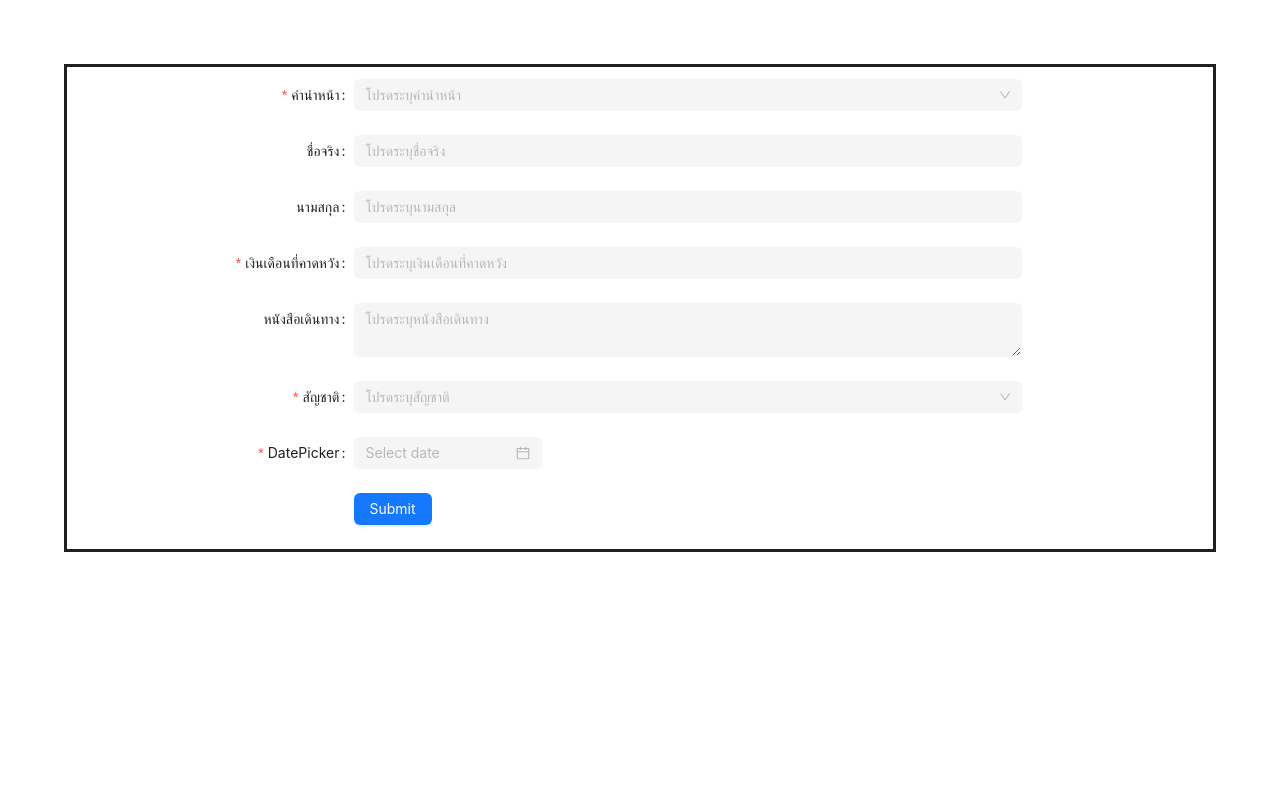
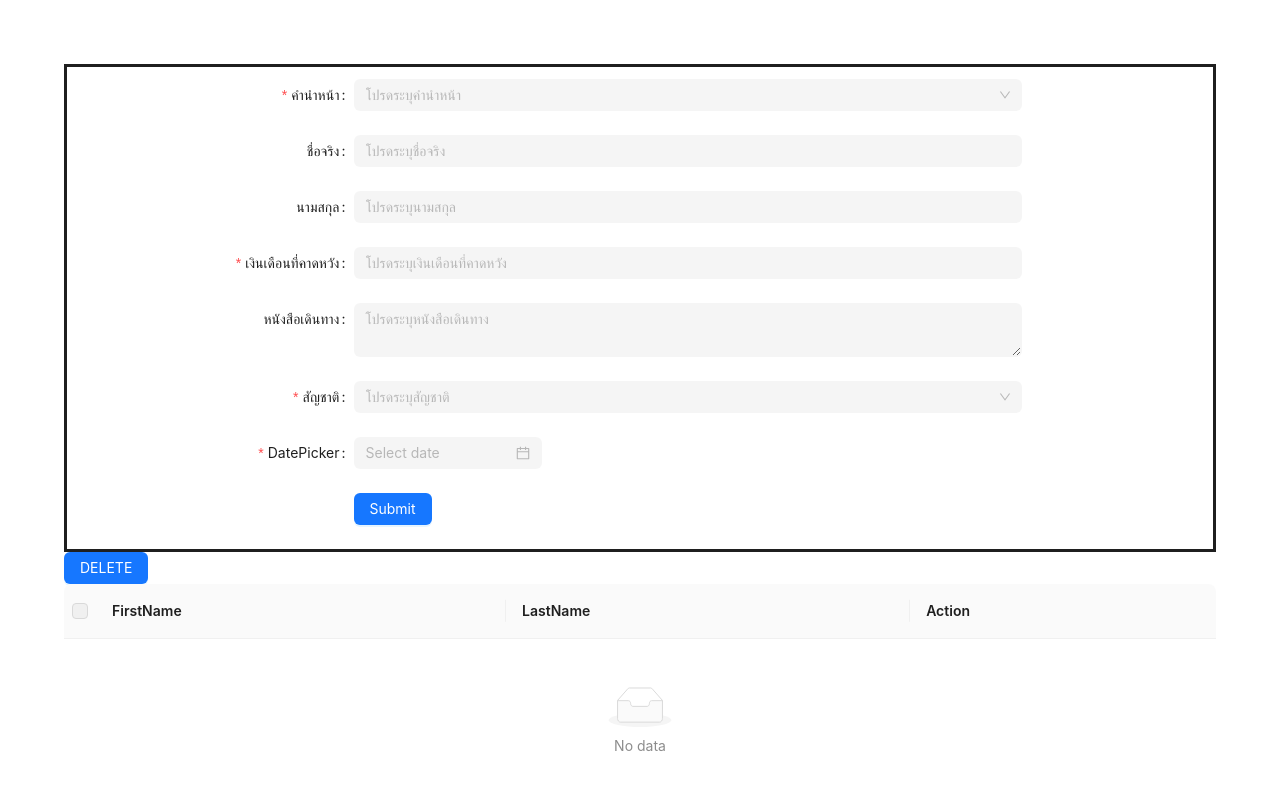
Before and after one commit to Has12Wan34/react-app, a React (Create React App) app: page /login in a window 1280 px wide. Shown: the top 790 px of the page. Built offline with nearby package versions, Linux system fonts and the light colour scheme.

Commit message:
update v2

```diff
--- a/src/features/user/userSlice.tsx
+++ b/src/features/user/userSlice.tsx
@@ -1,8 +1,8 @@
 import { createSlice, createAsyncThunk } from '@reduxjs/toolkit';
 
 interface userInitialStateType {
-    users: Users[] | null | undefined | [],
-    user: Users | {} | null | undefined,
+    users: Users[] | undefined | [];
+    user: Users | {} | null | undefined;
     status: string | null | undefined;
     error: string | null | undefined;
 };
@@ -25,30 +25,19 @@ const initialState : userInitialStateType = {
     error: null
 };
 
-// export const fetchTravels = createAsyncThunk(
-// 'travel/fetchTravels',
-// async (config) => {
-//     const res = await travelAPI.get('/api/travels', config);
-//     return res.data;
-// }
-// );
+export const fetchUserById = createAsyncThunk(
+    'user/fetchUserById',
+    async (body:Users) => {
+        return body;
+    }
+);
 
-// export const fetchTravelsById = createAsyncThunk(
-// 'travel/fetchTravelsById',
-// async (config) => {
-//     const { id } = config;
-//     const res = await travelAPI.get(`/api/travel/${id}`);
-//     return res.data;
-// }
-// );
-
-// export const fetchSearchTravels = createAsyncThunk(
-// 'travel/fetchSearchTravels',
-// async (config) => {
-//     const res = await travelAPI.get('/api/travels/search', config);
-//     return res.data;
-// }
-// );
+export const editUser = createAsyncThunk(
+    'user/editUser',
+    async (body:Users) => {
+        return body;
+    }
+);
 
 export const addUser = createAsyncThunk(
     'user/addUser',
@@ -57,23 +46,12 @@ export const addUser = createAsyncThunk(
     }
 );
 
-// export const editTravel = createAsyncThunk(
-// 'travel/editTravel',
-// async (config) => {
-//     const { id, body } = config;
-//     const res = await travelAPI.put(`/api/travel/${id}`, body);
-//     return res.data;
-// }
-// );
-
-// export const removeTravel = createAsyncThunk(
-// 'travel/removeTravel',
-// async (config) => {
-//     const { id } = config;
-//     const res = await travelAPI.delete(`/api/travel/${id}`);
-//     return res.data;
-// }
-// );
+export const removeUser = createAsyncThunk(
+    'user/removeUser',
+    async (arr:React.Key[]) => {
+        return arr;
+    }
+);
 
 const userSlice = createSlice({
     name: 'user',
@@ -81,8 +59,11 @@ const userSlice = createSlice({
     reducers: {
         initializeDataFromLocalStorage: (state) => {
             const users = localStorage.getItem('users');
+            const user = localStorage.getItem('user');
             if (users) {
               state.users = JSON.parse(users);
+            }else if (user) {
+                state.user = JSON.parse(user);
             }
         },
     },
@@ -99,78 +80,46 @@ const userSlice = createSlice({
             state.status = 'failed';
             state.error = action.error.message;
         })
+        builder.addCase(removeUser.pending, (state) => {
+            state.status = 'loading';
+        })
+        builder.addCase(removeUser.fulfilled, (state:any, action) => {
+            state.status = 'succeeded';
+            const newUsers = state.users.filter((item: Users) => !action.payload.includes(item.fname));
+            localStorage.setItem('users', JSON.stringify(newUsers));
+            state.users = newUsers;
+        })
+        builder.addCase(removeUser.rejected, (state:any, action) => {
+            state.status = 'failed';
+            state.error = action.error.message;
+        })
+        builder.addCase(fetchUserById.pending, (state) => {
+            state.status = 'loading';
+        })
+        builder.addCase(fetchUserById.fulfilled, (state:any, action) => {
+            state.status = 'succeeded';
+            localStorage.setItem('user', JSON.stringify(action.payload));
+            state.user = action.payload;
+        })
+        builder.addCase(fetchUserById.rejected, (state:any, action) => {
+            state.status = 'failed';
+            state.error = action.error.message;
+        })
+        builder.addCase(editUser.pending, (state) => {
+            state.status = 'loading';
+        })
+        builder.addCase(editUser.fulfilled, (state:any, action) => {
+            state.status = 'succeeded';
+            const targetIndex = state.users.findIndex((item: Users) => item.fname === action.payload.fname);
+            state.users[targetIndex].name = action.payload.fname;
+            state.users[targetIndex].lname = action.payload.lname;
+            state.users[targetIndex].amount = action.payload.amount;
+        })
+        builder.addCase(editUser.rejected, (state:any, action) => {
+            state.status = 'failed';
+            state.error = action.error.message;
+        })
     }
-    //extraReducers: {
-        // [addUser.pending]: (state) => {
-        // state.status = 'loading';
-        // },
-        // [addUser.fulfilled]: (state, action) => {
-        // state.status = 'succeeded';
-        // state.travels = [action.payload, ...state.travels];
-        // },
-        // [addUser.rejected]: (state, action) => {
-        // state.status = 'failed';
-        // state.error = action.error.message;
-        // },
-        // [editTravel.pending]: (state) => {
-        // state.status = 'loading';
-        // },
-        // [editTravel.fulfilled]: (state, action) => {
-        // state.status = 'succeeded';
-        // const index = state.travels.findIndex(item => item.id === action.payload.id);
-        // if (index !== -1) {
-        //     state.travels[index] = action.payload;
-        // }
-        // },
-        // [editTravel.rejected]: (state, action) => {
-        // state.status = 'failed';
-        // state.error = action.error.message;
-        // },
-        // [fetchTravels.pending]: (state) => {
-        // state.status = 'loading';
-        // },
-        // [fetchTravels.fulfilled]: (state, action) => {
-        // state.status = 'succeeded';
-        // state.travels = action.payload;
-        // },
-        // [fetchTravels.rejected]: (state, action) => {
-        // state.status = 'failed';
-        // state.error = action.error.message;
-        // },
-        // [fetchSearchTravels.pending]: (state) => {
-        // state.status = 'loading';
-        // },
-        // [fetchSearchTravels.fulfilled]: (state, action) => {
-        // state.status = 'succeeded';
-        // state.travels = action.payload;
-        // },
-        // [fetchSearchTravels.rejected]: (state, action) => {
-        // state.status = 'failed';
-        // state.error = action.error.message;
-        // },
-        // [fetchTravelsById.pending]: (state) => {
-        // state.status = 'loading';
-        // },
-        // [fetchTravelsById.fulfilled]: (state, action) => {
-        // state.status = 'succeeded';
-        // state.travel = action.payload;
-        // },
-        // [fetchTravelsById.rejected]: (state, action) => {
-        // state.status = 'failed';
-        // state.error = action.error.message;
-        // },
-        // [removeTravel.pending]: (state) => {
-        // state.status = 'loading';
-        // },
-        // [removeTravel.fulfilled]: (state, action) => {
-        // state.status = 'succeeded';
-        // state.travels = action.payload;
-        // },
-        // [removeTravel.rejected]: (state, action) => {
-        // state.status = 'failed';
-        // state.error = action.error.message;
-        // },
-    //}
 });
 
 export const userServices = {
--- a/src/page/Form.tsx
+++ b/src/page/Form.tsx
@@ -1,7 +1,8 @@
-import React, { useState } from 'react';
-import { addUser } from '../features/user/userSlice';
+import React, { useEffect, useState } from 'react';
+import { addUser, removeUser, fetchUserById } from '../features/user/userSlice';
 import { useTypedSelector, useAppDispatch } from '../store/stateStore';
-import { Button, DatePicker, Form, Input, InputNumber, Select } from 'antd';
+import { Space, Button, DatePicker, Form, Input, InputNumber, Select, Table } from 'antd';
+import { GetProp, TableProps, TableColumnsType } from 'antd';
 
 const formItemLayout = {
   labelCol: {
@@ -34,13 +35,22 @@ interface Users {
   gender: string;
   nationality: string;
   birthdate: string;
+};
+type TablePaginationConfig = Exclude<GetProp<TableProps, 'pagination'>, boolean>;
+interface TableParams {
+  pagination?: TablePaginationConfig;
 }
 
 function FormComponent(){
 
   const dispatch = useAppDispatch();
   const users = useTypedSelector((state) => state.users.users);
-  console.log(users)
+  const user = useTypedSelector((state) => state.user.user);
+
+  useEffect(() => {
+    setForm(user as any)
+  },[user])
+
   const [form, setForm] = useState<Users>({
     prefix: '',
     fname: '',
@@ -62,6 +72,49 @@ function FormComponent(){
   const handleSubmit = () => {
     dispatch(addUser(form));
   };
+
+  const [tableParams, setTableParams] = useState<TableParams>({
+    pagination: {
+      current: 1,
+      pageSize: 2,
+    },
+  });
+
+  const [record, setRecord] = useState<React.Key[]>([]);
+
+  const handleTableChange: TableProps['onChange'] = (pagination, filters, sorter) => {
+      setTableParams({
+        pagination,
+      });
+  };
+
+  const onSelectChange = (newSelectedRowKeys: React.Key[]) => {
+    setRecord(newSelectedRowKeys)
+  };
+
+  const saveRemoveUser = () => {
+    dispatch(removeUser(record));
+  };
+
+  const columns: TableColumnsType<Users> = [
+    {
+      title: 'FirstName',
+      dataIndex: 'fname',
+    },
+    {
+      title: 'LastName',
+      dataIndex: 'lname',
+    },
+    {
+      title: 'Action',
+      key: 'action',
+      render: (_, record) => (
+        <Space size="middle" onClick={() => dispatch(fetchUserById(record))}>
+          <a>Detail</a>
+        </Space>
+      ),
+    },
+  ];
 
   return(
     <div style={{ padding: '5%'}}>
@@ -149,6 +202,17 @@ function FormComponent(){
           </Button>
         </Form.Item>
       </Form>
+      <Button type="primary" htmlType="button" onClick={saveRemoveUser}>DELETE</Button>
+      <Table
+        columns={columns}
+        dataSource={users}
+        rowKey={(record) => record.fname}
+        rowSelection={{
+          onChange: onSelectChange,
+        }}
+        pagination={tableParams.pagination}
+        onChange={handleTableChange}
+      />
     </div>
   );
 }
```
